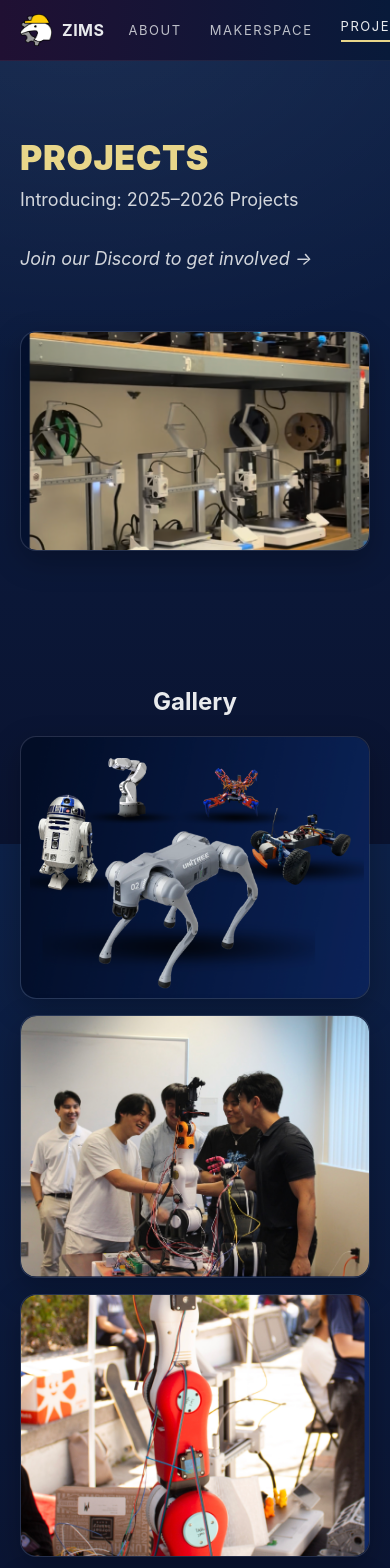
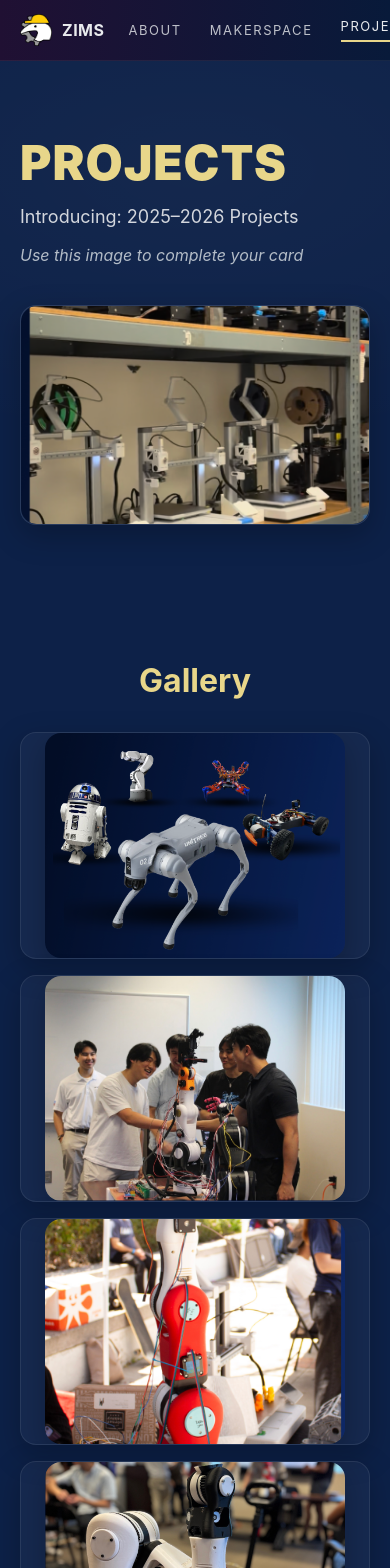
Before and after one commit to zotbotics-uci/zotbotics-uci.github.io, a React (Vite) app: page /projects in a window 390 px wide. Shown: the top 1568 px of the page. Built offline with nearby package versions, Linux system fonts and the light colour scheme.

Commit message:
functional ver

```diff
--- a/src/routes/Home.jsx
+++ b/src/routes/Home.jsx
@@ -15,13 +15,20 @@
       <section className="section">
         <div className="grid cols-2">
           <div className="card card-pad">
-            <h2 style={{ marginTop: 0 }}>ABOUT US</h2>
+            <h2>ABOUT US</h2>
             <p>
-              ZIMS is a club hosting UCI&apos;s open makerspace. Our goal is to provide
+              ZIMS is a club hosting UCI's open makerspace. Our goal is to provide
               a place for passions in engineering, robotics, and craftsmanship to thrive.
             </p>
             <p><Link to="/about" className="cta">More about our community →</Link></p>
-            <p><strong>Join us for General Meetings!</strong><br/>Thursdays 5–6pm<br/>Engineering Gateway 3161</p>
+
+            <div className="meeting-info">
+              <strong>Join us for General Meetings!</strong>
+              <div className="meeting-time">
+                Thursdays 5–6pm<br/>
+                Engineering Gateway 3161
+              </div>
+            </div>
           </div>
           <div className="card">
             <div className="media">
@@ -35,7 +42,7 @@
       <section className="section halo-wrap">
         <div className="grid cols-2">
           <div>
-            <h2 className="title" style={{ fontSize: 48, marginBottom: 16 }}>DESIGN, BUILD, &amp; MORE!</h2>
+            <h2 className="title" style={{ fontSize: 48, marginBottom: 16, textAlign: 'left' }}>DESIGN, BUILD, &amp; MORE!</h2>
             <Link to="/makerspace" className="cta">Explore our Makerspace</Link>
           </div>
           <div className="card">
@@ -54,7 +61,7 @@
             </div>
           </div>
           <div className="card card-pad">
-            <h2 style={{ marginTop: 0 }}>PROJECTS</h2>
+            <h2>PROJECTS</h2>
             <p>Build skills by building projects!</p>
             <p><Link to="/projects" className="cta">View Gallery →</Link></p>
           </div>
--- a/src/routes/Makerspace.jsx
+++ b/src/routes/Makerspace.jsx
@@ -15,6 +15,7 @@
     <>
       <section className="section hero">
         <h1 className="title">THE MAKERSPACE</h1>
+        <p className="subtitle">Located on outer ring road, our makerspace offers cutting-edge tools and equipment for all your creative projects.</p>
       </section>
 
       <section className="section">
@@ -33,10 +34,10 @@
             </div>
           </div>
           <div className="card card-pad">
-            <h3>About the Makerspace</h3>
+            <h2>About the Makerspace</h2>
             <p>
               Located on outer ring road, the Interim Classroom Facility houses the
-              campus’ largest makerspace.
+              campus' largest makerspace.
             </p>
             <p>
               From our large collection of 3D printers to our laser cutter and large
--- a/src/routes/Projects.jsx
+++ b/src/routes/Projects.jsx
@@ -7,9 +7,18 @@
       <section className="section hero">
         <div className="grid cols-2">
           <div>
-            <h1 className="title">PROJECTS</h1>
-            <p className="subtitle">Introducing: 2025–2026 Projects</p>
-            <p className="subtitle"><em>Join our Discord to get involved →</em></p>
+            <h1 className="title" style={{ textAlign: 'left', marginBottom: '20px' }}>PROJECTS</h1>
+            <p className="subtitle" style={{ textAlign: 'left', fontSize: '18px', marginBottom: '16px' }}>
+              Introducing: 2025–2026 Projects
+            </p>
+            <p style={{
+              fontSize: '16px',
+              color: 'var(--muted)',
+              fontStyle: 'italic',
+              textAlign: 'left'
+            }}>
+              Use this image to complete your card
+            </p>
           </div>
           <div className="card">
             <div className="media lg">
@@ -20,12 +29,36 @@
       </section>
 
       <section className="section">
-        <h2 style={{ marginTop: 0, textAlign: 'center' }}>Gallery</h2>
-        <div className="grid gallery" style={{ marginTop: 20 }}>
-          <div className="card"><div className="media thumb"><img src={asset('image8.png')}  alt="gallery 1" /></div></div>
-          <div className="card"><div className="media thumb"><img src={asset('image9.png')}  alt="gallery 2" /></div></div>
-          <div className="card"><div className="media thumb"><img src={asset('image10.png')} alt="gallery 3" /></div></div>
-          <div className="card"><div className="media thumb"><img src={asset('image11.png')} alt="gallery 4" /></div></div>
+        <h2 style={{
+          marginTop: 0,
+          textAlign: 'center',
+          fontSize: '32px',
+          color: 'var(--accent)',
+          marginBottom: '32px'
+        }}>
+          Gallery
+        </h2>
+        <div className="grid gallery">
+          <div className="card">
+            <div className="media thumb">
+              <img src={asset('image8.png')} alt="gallery 1" />
+            </div>
+          </div>
+          <div className="card">
+            <div className="media thumb">
+              <img src={asset('image9.png')} alt="gallery 2" />
+            </div>
+          </div>
+          <div className="card">
+            <div className="media thumb">
+              <img src={asset('image10.png')} alt="gallery 3" />
+            </div>
+          </div>
+          <div className="card">
+            <div className="media thumb">
+              <img src={asset('image11.png')} alt="gallery 4" />
+            </div>
+          </div>
         </div>
       </section>
     </>
--- a/src/styles.css
+++ b/src/styles.css
@@ -20,8 +20,8 @@
   font-family: Inter, system-ui, -apple-system, Segoe UI, Roboto, Helvetica, Arial,
     "Apple Color Emoji","Segoe UI Emoji","Segoe UI Symbol", sans-serif;
   color:var(--text);
-  /* single smooth background to avoid banding at the bottom */
-  background: linear-gradient(180deg, var(--page-top) 0%, var(--page-bottom) 100%);
+  /* Clean solid dark blue background */
+  background: #0d2148;
 }
 a{color:inherit;text-decoration:none}
 .app-shell{display:flex;flex-direction:column;min-height:100vh}
@@ -45,28 +45,55 @@
 .nav-link.active{opacity:1; border-bottom:2px solid var(--accent); padding-bottom:6px}
 
 /* Sections */
-.section{max-width:1200px; margin:0 auto; padding:56px 20px}
+.section{max-width:1200px; margin:0 auto; padding:56px 20px; overflow:hidden; position:relative;}
 .hero{
-  padding-top:80px; padding-bottom:80px;
-  /* localized glow, not across entire page */
+  padding-top:120px; padding-bottom:120px;
+  text-align:center;
+  /* Very subtle radial glow for hero sections only */
   background:
-    radial-gradient(900px 600px at 20% -10%, rgba(255,255,255,0.06), rgba(255,255,255,0) 60%);
+    radial-gradient(800px 400px at 50% 20%, rgba(255,255,255,0.03), rgba(255,255,255,0) 70%);
 }
 
-.eyebrow{font-size:14px; letter-spacing:.16em; text-transform:uppercase; color:var(--muted); margin-bottom:12px}
+.eyebrow{
+  font-size:14px;
+  letter-spacing:.16em;
+  text-transform:uppercase;
+  color:var(--muted);
+  margin-bottom:16px;
+  font-weight:400;
+}
 .title{
   font-weight:900;
-  font-size: clamp(34px, 6vw, 64px);
-  line-height:1;
+  font-size: clamp(48px, 8vw, 96px);
+  line-height:0.9;
   letter-spacing:.02em;
   color:var(--accent);
-  margin:0 0 14px;
+  margin:0 0 24px;
 }
-.subtitle{font-size:18px; color:var(--text); opacity:.9; margin:0 0 38px}
-.cta{display:inline-flex; align-items:center; gap:8px; font-weight:600; padding:10px 16px; border:1px solid rgba(255,255,255,0.15); border-radius:999px}
-.cta:hover{border-color:var(--accent)}
+.subtitle{
+  font-size:20px;
+  color:var(--text);
+  opacity:.9;
+  margin:0 0 48px;
+  max-width:600px;
+  margin-left:auto;
+  margin-right:auto;
+  line-height:1.4;
+}
+.cta{
+  display:inline-flex;
+  align-items:center;
+  gap:8px;
+  font-weight:600;
+  padding:12px 20px;
+  border:1px solid rgba(255,255,255,0.15);
+  border-radius:999px;
+  font-size:16px;
+  transition: all 0.2s ease;
+}
+.cta:hover{border-color:var(--accent); background:rgba(232,214,138,0.1)}
 
-.grid{display:grid; gap:24px}
+.grid{display:grid; gap:32px}
 .cols-2{grid-template-columns: repeat(2, minmax(0,1fr))}
 .cols-3{grid-template-columns: repeat(3, minmax(0,1fr))}
 @media (max-width:900px){
@@ -79,8 +106,62 @@
   border-radius:16px;
   box-shadow:var(--shadow);
   overflow:hidden;
+  position:relative;
+  z-index:1;
 }
-.card-pad{padding:22px}
+.card-pad{padding:32px}
+
+/* Enhanced card content styling */
+.card-pad h2{
+  margin-top:0;
+  margin-bottom:20px;
+  font-size:28px;
+  font-weight:700;
+  color:var(--accent);
+  line-height:1.2;
+}
+
+.card-pad h3{
+  margin-top:0;
+  margin-bottom:16px;
+  font-size:20px;
+  font-weight:600;
+  color:var(--text);
+}
+
+.card-pad p{
+  margin-bottom:16px;
+  line-height:1.5;
+  color:var(--text);
+  opacity:0.9;
+}
+
+.card-pad p:last-child{
+  margin-bottom:0;
+}
+
+/* Meeting info styling */
+.meeting-info{
+  background:rgba(232,214,138,0.08);
+  border:1px solid rgba(232,214,138,0.2);
+  border-radius:12px;
+  padding:20px;
+  margin-top:24px;
+}
+
+.meeting-info strong{
+  color:var(--accent);
+  font-size:16px;
+  display:block;
+  margin-bottom:8px;
+}
+
+.meeting-time{
+  font-size:15px;
+  line-height:1.4;
+  color:var(--text);
+  opacity:0.95;
+}
 
 /* Typography helpers */
 .big-number{font-size:64px; font-weight:800}
@@ -90,14 +171,14 @@
 .grid.cols-2{ align-items: center; }
 
 .media{
-  /* responsive width: never tiny, never massive */
-  inline-size: clamp(16rem, 34vw, 26rem);
+  width: 100%;
+  max-width: 500px;
   aspect-ratio: var(--ar, 16/10);
   max-height: 420px;
   border-radius: 16px;
   overflow: hidden;
   box-shadow: var(--shadow);
-  margin-inline: auto;
+  margin: 0 auto;
 }
 .media > img{
   width: 100%;
@@ -106,12 +187,12 @@
   display: block;
 }
 .media.lg{
-  inline-size: clamp(18rem, 38vw, 30rem);
+  max-width: 600px;
   max-height: 460px;
 }
 .media.thumb{
   --ar: 4/3;
-  inline-size: clamp(10rem, 22vw, 16rem);
+  max-width: 300px;
   max-height: 280px;
 }
 
@@ -127,22 +208,44 @@
     inline-size: 100%;
     max-height: 360px;
   }
+
+  .hero{
+    padding-top:80px;
+    padding-bottom:80px;
+  }
+
+  .card-pad{
+    padding:24px;
+  }
+
+  .grid{
+    gap:24px;
+  }
 }
 
-/* Yellow halo */
-.halo-wrap{ position: relative; isolation: isolate; overflow: hidden; }
+/* Yellow halo - refined for better control */
+.halo-wrap{
+  position: relative;
+  isolation: isolate;
+  overflow: hidden;
+}
 .halo-wrap::before{
   content:"";
-  position:absolute; inset:-8%;
-  z-index:-1; pointer-events:none;
+  position:absolute;
+  top: -20%;
+  left: -10%;
+  right: -10%;
+  bottom: -20%;
+  z-index:-1;
+  pointer-events:none;
   background: radial-gradient(
-    circle at 25% 50%,
-    rgba(232,214,138,.30) 0%,
-    rgba(232,214,138,.15) 35%,
-    rgba(232,214,138,.05) 55%,
-    rgba(232,214,138,0) 75%
+    ellipse 800px 400px at 30% 50%,
+    rgba(232,214,138,.25) 0%,
+    rgba(232,214,138,.12) 30%,
+    rgba(232,214,138,.04) 50%,
+    rgba(232,214,138,0) 70%
   );
-  filter: blur(26px);
+  filter: blur(20px);
 }
 
 /* Footer — blended */
@@ -165,3 +268,26 @@
 .small{font-size:14px; color:var(--muted)}
 .foot-grid{display:grid; gap:16px; grid-template-columns: repeat(3, minmax(0,1fr))}
 @media (max-width:800px){ .foot-grid{grid-template-columns:1fr} }
+
+/* List styling for opportunities */
+.card-pad ul{
+  list-style:none;
+  padding:0;
+  margin:16px 0 0;
+}
+
+.card-pad li{
+  padding:8px 0;
+  position:relative;
+  padding-left:20px;
+  color:var(--text);
+  opacity:0.9;
+}
+
+.card-pad li::before{
+  content:"•";
+  color:var(--accent);
+  position:absolute;
+  left:0;
+  font-weight:bold;
+}
```
